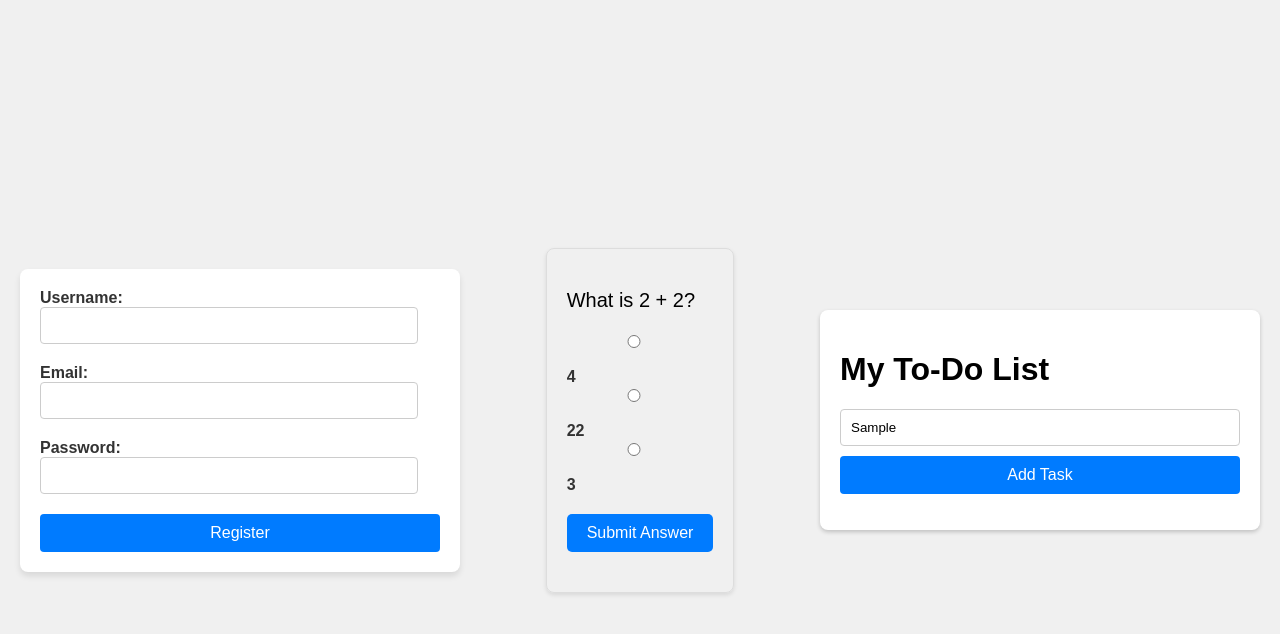
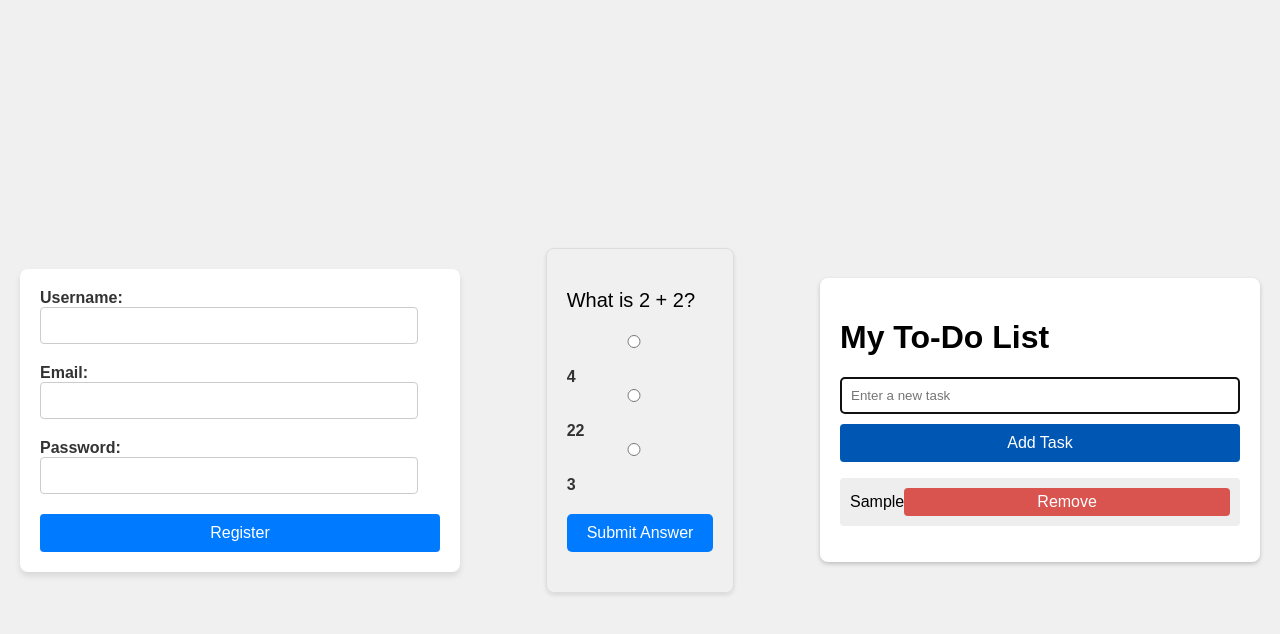
Before and after one commit to calvintucker999-droid/dynamic-to-do-list-js, a plain HTML site: page index.html in a window 1280 px wide. Both pictures are taken after typing "Sample" into the empty fields and a click on the button "Add Task". Drawn offline with Linux system fonts and the light colour scheme.

Commit message:
Changes made to Java Script File

````diff
--- a/script.js
+++ b/script.js
@@ -137,3 +137,118 @@ taskInput.addEventListener('keypress', function (event) {
 ```
 
 });
+
+/*
+script.js
+
+Adds Local Storage persistence to the To-Do List application.
+Tasks are loaded from localStorage on page load, and saved whenever they are added/removed.
+*/
+
+document.addEventListener('DOMContentLoaded', function () {
+// Select DOM elements (exact names required by the assignment)
+const addButton = document.getElementById('add-task-btn');
+const taskInput = document.getElementById('task-input');
+const taskList = document.getElementById('task-list');
+
+// Load tasks array from localStorage (or initialize empty array)
+let tasks = JSON.parse(localStorage.getItem('tasks') || '[]');
+
+// Save the current tasks array to localStorage
+function saveTasks() {
+    localStorage.setItem('tasks', JSON.stringify(tasks));
+}
+
+// Create a DOM <li> element for a given task text and wire up its remove button
+function createTaskElement(taskText) {
+    const li = document.createElement('li');
+
+    // Use a span to hold the task text (keeps structure flexible)
+    const textSpan = document.createElement('span');
+    textSpan.textContent = taskText;
+
+    // Create remove button and its click handler
+    const removeBtn = document.createElement('button');
+    removeBtn.textContent = 'Remove';
+    removeBtn.className = 'remove-btn';
+
+    removeBtn.addEventListener('click', function () {
+        // Remove the element from the DOM
+        if (li.parentNode === taskList) {
+            taskList.removeChild(li);
+        }
+
+        // Remove the first matching occurrence from the tasks array
+        const index = tasks.indexOf(taskText);
+        if (index > -1) {
+            tasks.splice(index, 1);
+            saveTasks();
+        }
+    });
+
+    // Assemble li
+    li.appendChild(textSpan);
+    li.appendChild(removeBtn);
+    return li;
+}
+
+/**
+ * addTask(taskText = null, save = true)
+ * - If taskText is null, reads value from the input field.
+ * - If save === true, the task is pushed to the tasks array and saved to localStorage.
+ * - When loading from localStorage we call addTask(taskText, false) to avoid duplication.
+ */
+function addTask(taskText = null, save = true) {
+    // If no explicit taskText provided, read from input
+    if (taskText === null) {
+        taskText = taskInput.value.trim();
+    } else {
+        taskText = String(taskText).trim();
+    }
+
+    // Validate input
+    if (taskText === '') {
+        alert('Please enter a task.');
+        return;
+    }
+
+    // Create DOM element and append to list
+    const li = createTaskElement(taskText);
+    taskList.appendChild(li);
+
+    // Save to tasks array and localStorage when requested
+    if (save) {
+        tasks.push(taskText);
+        saveTasks();
+    }
+
+    // Clear and focus the input for next entry
+    taskInput.value = '';
+    taskInput.focus();
+}
+
+// Load tasks from the tasks array and render them (do NOT re-save while loading)
+function loadTasks() {
+    tasks.forEach(taskText => {
+        addTask(taskText, false); // false prevents saving again to localStorage
+    });
+}
+
+// Event listeners
+addButton.addEventListener('click', function (event) {
+    event.preventDefault(); // prevents any default button behavior
+    addTask();
+});
+
+taskInput.addEventListener('keypress', function (event) {
+    if (event.key === 'Enter') {
+        event.preventDefault();
+        addTask();
+    }
+});
+
+// Initial render of persisted tasks
+loadTasks();
+
+
+});
--- a/styles.css
+++ b/styles.css
@@ -115,3 +115,72 @@ li {
 .remove-btn:hover {
     background-color: #d9534f;
 }
+
+body {
+font-family: Arial, sans-serif;
+background-color: #f0f0f0;
+display: flex;
+justify-content: center;
+align-items: center;
+height: 100vh;
+margin: 0;
+}
+
+#todo-app {
+width: 100%;
+max-width: 400px;
+background: #fff;
+padding: 20px;
+border-radius: 8px;
+box-shadow: 0 2px 4px rgba(0,0,0,0.2);
+}
+
+#task-input {
+width: 100%;
+padding: 10px;
+margin-bottom: 10px;
+border: 1px solid #ccc;
+border-radius: 4px;
+}
+
+#add-task-btn {
+width: 100%;
+padding: 10px;
+background-color: #007bff;
+color: white;
+border: none;
+border-radius: 4px;
+cursor: pointer;
+}
+
+#add-task-btn {
+background-color: #0056b3;
+}
+
+ul {
+list-style-type: none;
+padding: 0;
+}
+
+li {
+background-color: #eeeeee;
+margin-top: 8px;
+padding: 10px;
+border-radius: 4px;
+display: flex;
+justify-content: space-between;
+align-items: center;
+}
+
+.remove-btn {
+cursor: pointer;
+background-color: #ff6347;
+color: white;
+border: none;
+border-radius: 4px;
+padding: 5px 10px;
+}
+
+.remove-btn {
+background-color: #d9534f;
+}
````
